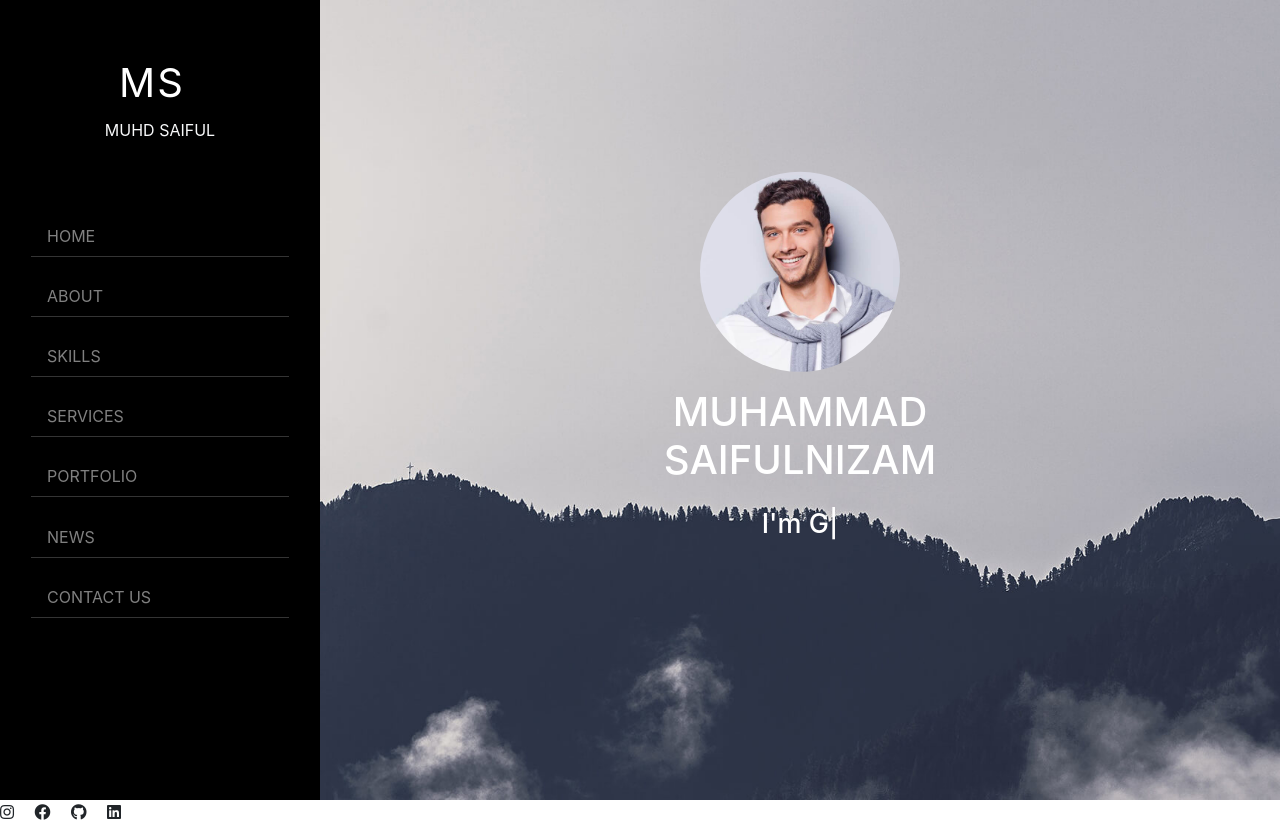
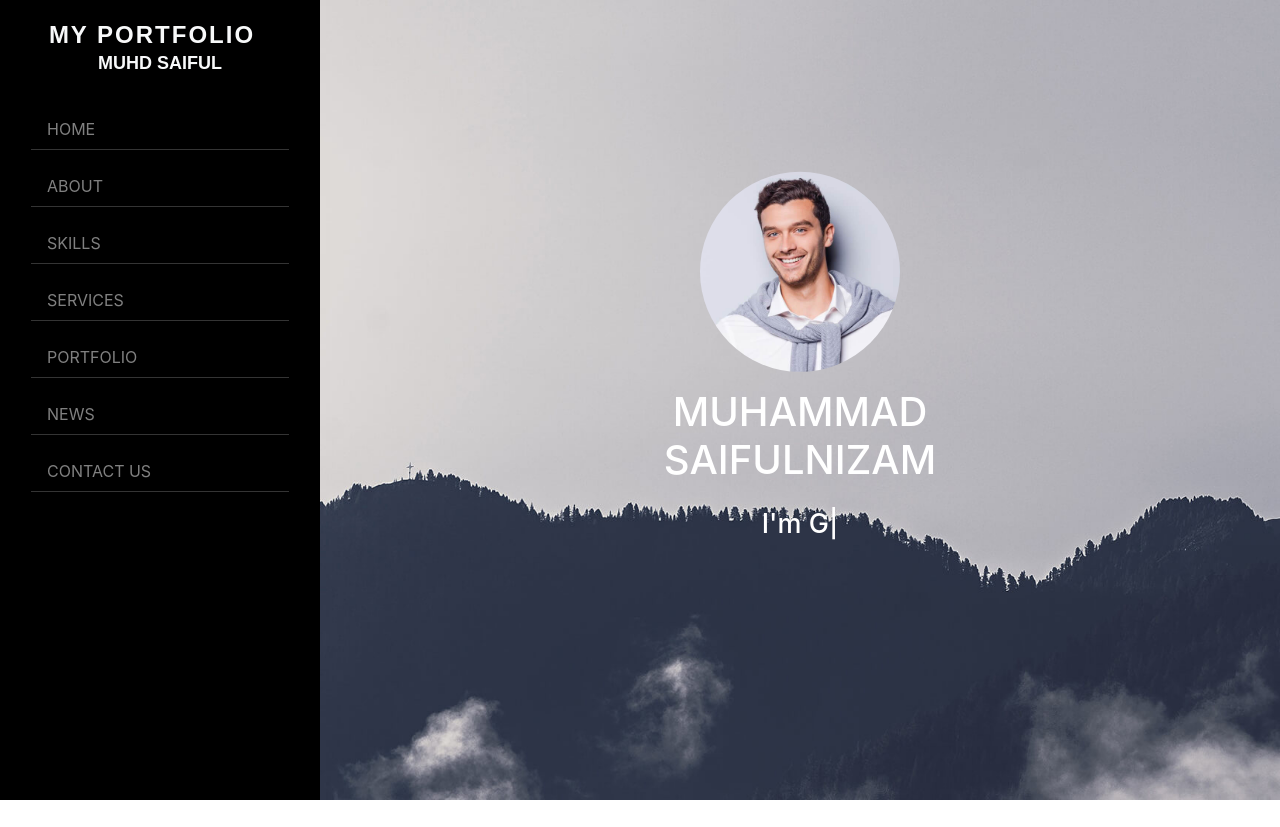
Before and after one commit to MuhdSaifulnizam15/portfolio-website, a plain HTML site: page index.html in a window 1280 px wide. Shown: the top 827 px of the page. Drawn offline with Linux system fonts and the light colour scheme.

Commit message:
Added new color pallete and file hierarcy

```diff
--- /dev/null
+++ b/css/partials/_globals.css
@@ -0,0 +1,28 @@
+/* Global Classes */
+
+/* Background Color Class */
+.bg-black {
+    background-color: var(--color-black);
+}
+/* Background Color Class */
+
+/* Font Size Class*/
+.font-size-40 {
+    font-size: 40px;
+}
+
+.font-size-34 {
+    font-size: 34px;
+}
+
+.font-size-27 {
+    font-size: 27px;
+}
+
+.font-size-20 {
+    font-size: 20px;
+}
+
+.font-size-16 {
+    font-size: 16px;
+}
--- /dev/null
+++ b/css/partials/_variables.css
@@ -0,0 +1,33 @@
+
+html, body {
+    margin: 0;
+    padding: 0;
+    width: 100%;
+    height: 100%;
+}
+
+/* CSS Variables */
+:root {
+    /* Colors */
+    --color-black: #000000;
+    --color-white: #ffffff;
+    --color-border: #ffffff34;
+
+    --primary-color1: #464159;
+    --primary-color2: #6c7b95;
+    --primary-color3: #8bbabb;
+    --primary-color4: #c7f0db;
+    --title-color: #141313;
+    --text-color: #777777;
+    --border-color: #ffffff34;
+    --gradient-color: linear-gradient(90deg, #464159 0%, #6c7b95 100%);
+    --box-shadow: 0px 10px 30px rgba(57, 56, 61, 0.205);
+
+    /* Font Family variables */
+    --font-roboto: "Roboto", cursive;
+    --font-abel: 'Abel', cursive;
+    --font-lexend: 'Lexend', cursive;
+    --font-archivo: "Archivo_Narrow", sans-serif;
+    --font-montserrat: "Montserrat", sans-serif;
+    --font-sourceSansPro: 'SourceSansPro', sans-serif;
+}
--- a/css/style.css
+++ b/css/style.css
@@ -1,60 +1,11 @@
 /* import fonts from fonts.css files */
 @import url(./fonts.css);
-
-body {
-    margin: 0;
-    padding: 0;
-}
-
-:root {
-    /* Colors */
-    --color-black: #000000;
-    --color-white: #ffffff;
-    --color-border: #ffffff34;
-
-    /* Fonts */
-    --font-roboto: "Roboto", cursive;
-    --font-abel: 'Abel', cursive;
-    --font-lexend: 'Lexend', cursive;
-    --font-archivo: "Archivo_Narrow", sans-serif;
-    --font-montserrat: "Montserrat", sans-serif;
-    --font-sourceSansPro: 'SourceSansPro', sans-serif;
-}
-
-/* Global Classes */
-
-/* Background Color Class */
-.bg-black {
-    background-color: var(--color-black);
-}
-/* Background Color Class */
-
-/* Font Size Class*/
-.font-size-40 {
-    font-size: 40px;
-}
-
-.font-size-34 {
-    font-size: 34px;
-}
-
-.font-size-27 {
-    font-size: 27px;
-}
-
-.font-size-20 {
-    font-size: 20px;
-}
-
-.font-size-16 {
-    font-size: 16px;
-}
-/* Font Size Class*/
-
-/* End Global Classes */
+/* import CSS Variables */
+@import url(./partials/_variables.css);
+/* import global styling */
+@import url(./partials/_globals.css);
 
 /* Header */
-
 #header {
     position: fixed;
     top: 0;
@@ -70,11 +21,16 @@ body {
 
 #header .site-title .navbar-brand {
     letter-spacing: 2px;
-    color: var(--color-white);
+    color: var(--primary-color);
+    font: normal bold 24px/12px var(--font-sourceSansPro);
+}
+
+#header .site-title .navbar-brand-desc {
+    font: normal bold 18px/12px var(--font-archivo);
 }
 
 #header .nav-link {
-    margin: 0.6rem 1rem;
+    margin: 0.5rem 1rem;
     border-bottom: 1px solid var(--color-border);
     text-transform: uppercase;
 }
--- a/index.html
+++ b/index.html
@@ -20,9 +20,9 @@
         <div class="row m-0">
             <div class="col-3 bg-black">
                 <nav class="primary-nav navbar-expand-md">
-                    <div class="site-title text-center text-light py-5">
-                        <a href="#" class="navbar-brand text-uppercase font-staat font-size-40">MS</a>
-                        <p class="description  text-uppercase font-oswald">Muhd Saiful</p>
+                    <div class="site-title text-center text-light pt-4 pb-3">
+                        <a href="#" class="navbar-brand text-uppercase">My Portfolio</a>
+                        <p class="description  text-uppercase navbar-brand-desc mt-2">Muhd Saiful</p>
                     </div>
                     <div class="d-flex flex-column">
                         <a href="#home" class="nav-item nav-link text-white-50 font-oswald font-size-16 active">Home</a>
@@ -37,12 +37,6 @@
             </div>
         </div>
         <button class="toggle-button"><span><i class="fas fa-bars fa-2x"></i></span></button>
-        <div class="social">
-            <span class="mr-3"><i class="fab fa-instagram"></i></span>
-            <span class="mr-3"><i class="fab fa-facebook"></i></span>
-            <span class="mr-3"><i class="fab fa-github"></i></span>
-            <span class="mr-3"><i class="fab fa-linkedin"></i></span>
-        </div>
     </header>
     <!-- End Header Area -->
 
@@ -350,16 +344,16 @@
                             </div>
                         </div>
                         <div class="row bg-light py-5">
-                            <div class="col-sm-4 my-5 text-center">
+                            <div class="col-sm-12 col-md-12 col-lg-4 my-5 text-center">
                                 <h6 class="font-rambla font-size-16 text-black-50">&copy; Copyright © 2020 All Rights Reserved. This Template is made using Bootstrap 4.</h6>
                             </div>
-                            <div class="col-sm-4 my-4 text-center">
+                            <div class="col-sm-12 col-md-6 col-lg-4 my-4 text-center">
                                 <div class="footer-title text-light">
                                     <a href="#" class="navbar-brand font-staat font-size-40 text-dark">MUHD SAIFUL</a>
                                     <p class="description font-oswald font-size-16 text-black-50">Muhammad Saifulnizam</p>
                                 </div>
                             </div>
-                            <div class="col-sm-4 my-5 text-center">
+                            <div class="col-sm-12 col-md-6 col-lg-4 my-5 text-center">
                                 <span class="mr-3"><i class="fab fa-instagram"></i></span>
                                 <span class="mr-3"><i class="fab fa-facebook"></i></span>
                                 <span class="mr-3"><i class="fab fa-github"></i></span>
```
